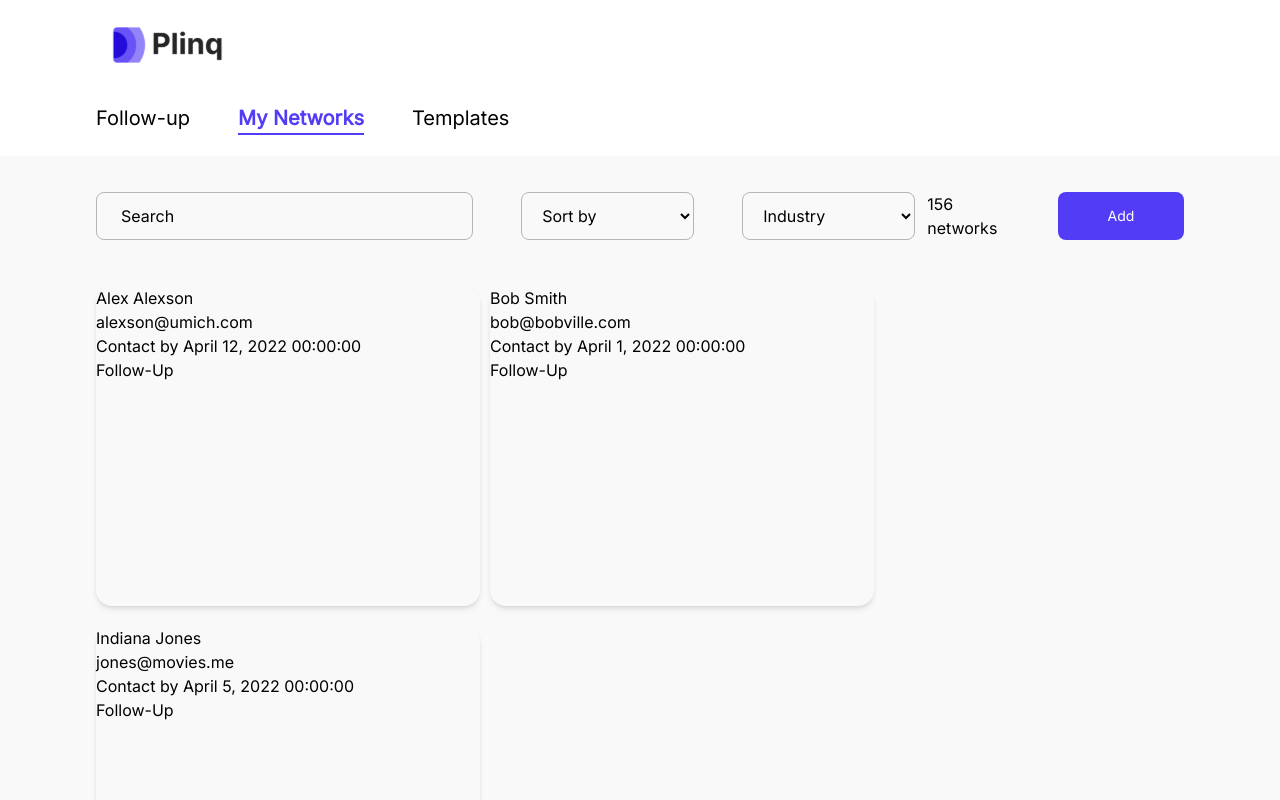
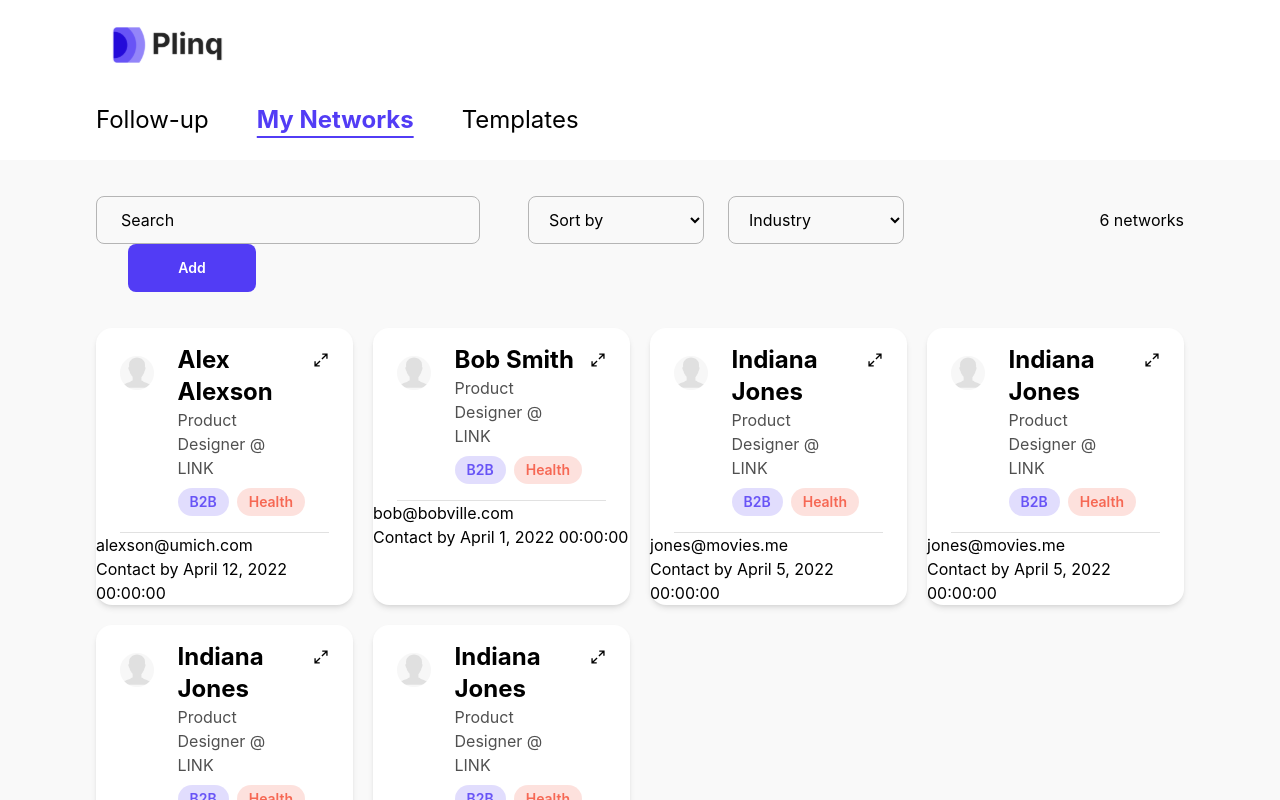
Before and after one commit to Delaminer/plinq, a Next.js app: page /my-networks in a window 1280 px wide. Shown: the top 800 px of the page. Built offline with nearby package versions, Linux system fonts and the light colour scheme.

Commit message:
more style for my networks page

```diff
--- a/package.json
+++ b/package.json
@@ -19,12 +19,13 @@
     "react": "17.0.2",
     "react-dom": "17.0.2",
     "react-hook-form": "^7.29.0",
+    "react-icons": "^4.3.1",
     "react-router-dom": "^6.2.2"
   },
   "devDependencies": {
     "autoprefixer": "^10.4.4",
+    "esbuild": "^0.14.27",
     "postcss": "^8.4.12",
-    "tailwindcss": "^3.0.23",
-    "esbuild": "^0.14.27"
+    "tailwindcss": "^3.0.23"
   }
 }
--- a/pages/_document.js
+++ b/pages/_document.js
@@ -9,12 +9,7 @@ class MyDocument extends Document {
   render() {
     return (
       <Html>
-        <Head>
-          <link
-            href="https://fonts.googleapis.com/css2?family=Inter"
-            rel="stylesheet"
-          />
-        </Head>
+        <Head />
         <body>
           <Main />
           <NextScript />
--- a/pages/index.js
+++ b/pages/index.js
@@ -22,12 +22,40 @@ const defaultData = {
     },
     {
       name: "Alex Alexson",
+      job: "Product Designer",
+      company: "LINK",
       email: "alexson@umich.com",
       lastContact: "March 20, 2022 00:00:00",
       nextContact: "April 12, 2022 00:00:00",
     },
     {
       name: "Indiana Jones",
+      job: "Product Designer",
+      company: "LINK",
+      email: "jones@movies.me",
+      lastContact: "March 26, 2022 00:00:00",
+      nextContact: "April 5, 2022 00:00:00",
+    },
+    {
+      name: "Indiana Jones",
+      job: "Product Designer",
+      company: "LINK",
+      email: "jones@movies.me",
+      lastContact: "March 26, 2022 00:00:00",
+      nextContact: "April 5, 2022 00:00:00",
+    },
+    {
+      name: "Indiana Jones",
+      job: "Product Designer",
+      company: "LINK",
+      email: "jones@movies.me",
+      lastContact: "March 26, 2022 00:00:00",
+      nextContact: "April 5, 2022 00:00:00",
+    },
+    {
+      name: "Indiana Jones",
+      job: "Product Designer",
+      company: "LINK",
       email: "jones@movies.me",
       lastContact: "March 26, 2022 00:00:00",
       nextContact: "April 5, 2022 00:00:00",
@@ -39,9 +67,9 @@ const NavItem = ({ to, children }) => {
   return (
     <NavLink
       className={({ isActive }) =>
-        "text-xl ml-12" +
+        "text-2xl ml-12" +
         (isActive
-          ? " font-bold text-purple-5 underline underline-offset-8"
+          ? " font-bold text-purple-4 underline underline-offset-8"
           : " font-normal")
       }
       to={to}
--- a/pages/my-networks.js
+++ b/pages/my-networks.js
@@ -1,51 +1,78 @@
 import { useState } from "react";
-import ContactCard from "../components/contactForm";
+import Image from "next/image";
+import { CgArrowsExpandRight } from "react-icons/cg";
 
 export default function Networks({ contacts, sort }) {
   const [showForm, setShowForm] = useState(false);
 
   return (
     <div className="networks">
-      <div className="flex py-9 items-center">
-        {showForm ? <ContactCard close={() => setShowForm(false)} /> : null}
+      <div className="flex py-9 items-center flex-wrap">
+        {/* {showForm ? <ContactCard close={() => setShowForm(false)} /> : null} */}
         <input
-          className="w-96 rounded-lg bg-gray-1 border border-gray-3 placeholder:text-black pl-6 box-border h-12"
+          className="w-96 rounded-lg bg-gray-1 border border-gray-3 placeholder:text-black pl-6 box-border h-12 mr-12"
           placeholder="Search"
         />
-        <select className="w-44 ml-12 bg-gray-1 pl-4 rounded-lg border border-gray-3 box-border h-12">
+        <select className="w-44 mr-6 bg-gray-1 pl-4 rounded-lg border border-gray-3 box-border h-12">
           <option value="">Sort by</option>
           <option value="name">Name</option>
           <option value="lastContact">Last Contacted</option>
         </select>
-        <select className="w-44 ml-12 bg-gray-1 pl-4 rounded-lg border border-gray-3 box-border h-12">
+        <select className="w-44 mr-12 bg-gray-1 pl-4 rounded-lg border border-gray-3 box-border h-12">
           <option value="">Industry</option>
           <option value="tech">Tech</option>
           <option value="finance">Finance</option>
         </select>
-        <div className="flex items-center justify-center ml-auto h-12 pl-3">
-          156 networks
+        <div className="flex items-center justify-center ml-auto h-12">
+          {contacts.length} networks
         </div>
         <button
-          className="ml-8 px-4 py-2 bg-purple-5 text-sm self-end rounded-lg w-32 text-white h-12"
+          className="ml-8 px-4 py-2 bg-purple-4 self-end rounded-lg w-32 text-white h-12 font-semibold text-sm"
           onClick={() => setShowForm(true)}
         >
           Add
         </button>
       </div>
-      <div>
+      <div className="grid grid-cols-4 gap-5">
         {contacts.sort(sort).map((contact) => (
           <div
             key={contact.name}
-            className="inline-block w-96 h-80 bg-gray-1 ml-0 m-2.5 rounded-2xl shadow-md"
+            className="inline-block bg-white rounded-2xl shadow-md"
           >
-            <p key="name" className="name">
-              {contact.name}
-            </p>
+            <div className="flex flex-row my-4">
+              <div className="mx-6 my-3">
+                <Image
+                  src="/avatar.png"
+                  width="56px"
+                  height="56px"
+                  className="rounded-full"
+                />
+              </div>
+              <div className="flex flex-col mr-2">
+                <p key="name" className="font-bold text-2xl">
+                  {contact.name}
+                </p>
+                <p key="job" className="text-gray-4">
+                  {contact.job} @ {contact.company}
+                </p>
+                <div className="flex flex-row gap-2 mt-2">
+                  <div className="bg-purple-3/20 rounded-2xl px-3 py-1 text-purple-3 text-sm font-semibold">
+                    B2B
+                  </div>
+                  <div className="bg-orange/20 rounded-2xl px-3 py-1 text-orange text-sm font-semibold">
+                    Health
+                  </div>
+                </div>
+              </div>
+              <div className="ml-auto mr-6 mt-2">
+                <CgArrowsExpandRight />
+              </div>
+            </div>
+            <div className="bg-gray-2 h-[1px] mx-6" />
             <p key="email" className="email">
               {contact.email}
             </p>
             <p>Contact by {contact.nextContact}</p>
-            <button className="followup">Follow-Up</button>
           </div>
         ))}
       </div>
--- a/styles/globals.css
+++ b/styles/globals.css
@@ -8,5 +8,4 @@
 
 body {
   background-color: #f9f9f9;
-  font-family: "Inter";
 }
--- a/tailwind.config.js
+++ b/tailwind.config.js
@@ -1,3 +1,5 @@
+const defaultTheme = require("tailwindcss/defaultTheme");
+
 module.exports = {
   content: [
     "./pages/**/*.{js,ts,jsx,tsx}",
@@ -7,9 +9,16 @@ module.exports = {
     extend: {
       colors: {
         "gray-1": "#F9F9F9",
+        "gray-2": "#E1E1E1",
         "gray-3": "#B5B5B5",
+        "gray-4": "#505050",
         "gray-5": "#252525",
-        "purple-5": "#523CF5",
+        "purple-3": "#6854F6",
+        "purple-4": "#523CF5",
+        orange: "#F66854",
+      },
+      fontFamily: {
+        sans: ["Inter", "sans-serif", ...defaultTheme.fontFamily.sans],
       },
     },
   },
```
Also changed, not shown: pages/follow-up.js (+5 -7 lines), public/avatar.png (added), 1 other file (tests, documents, lock files or other folders).
